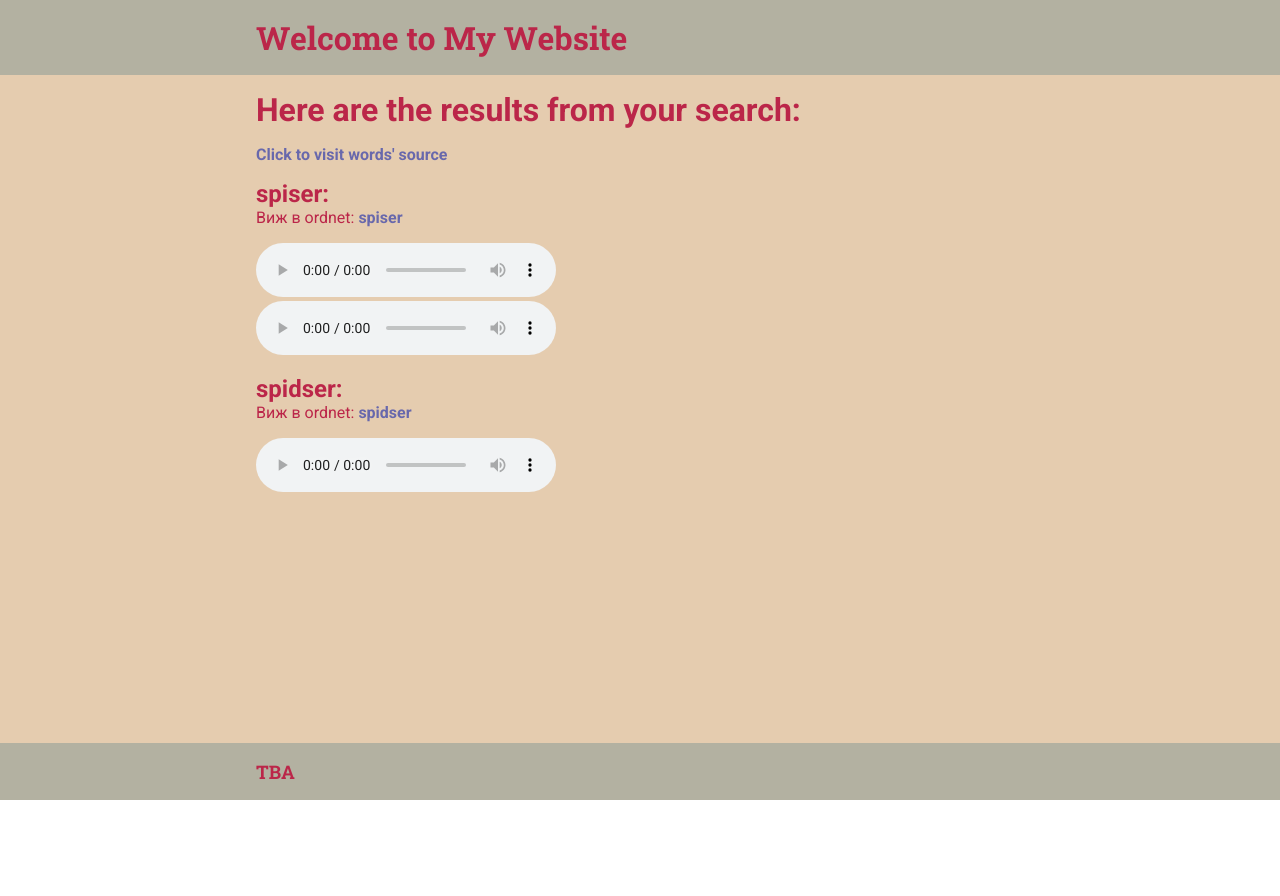
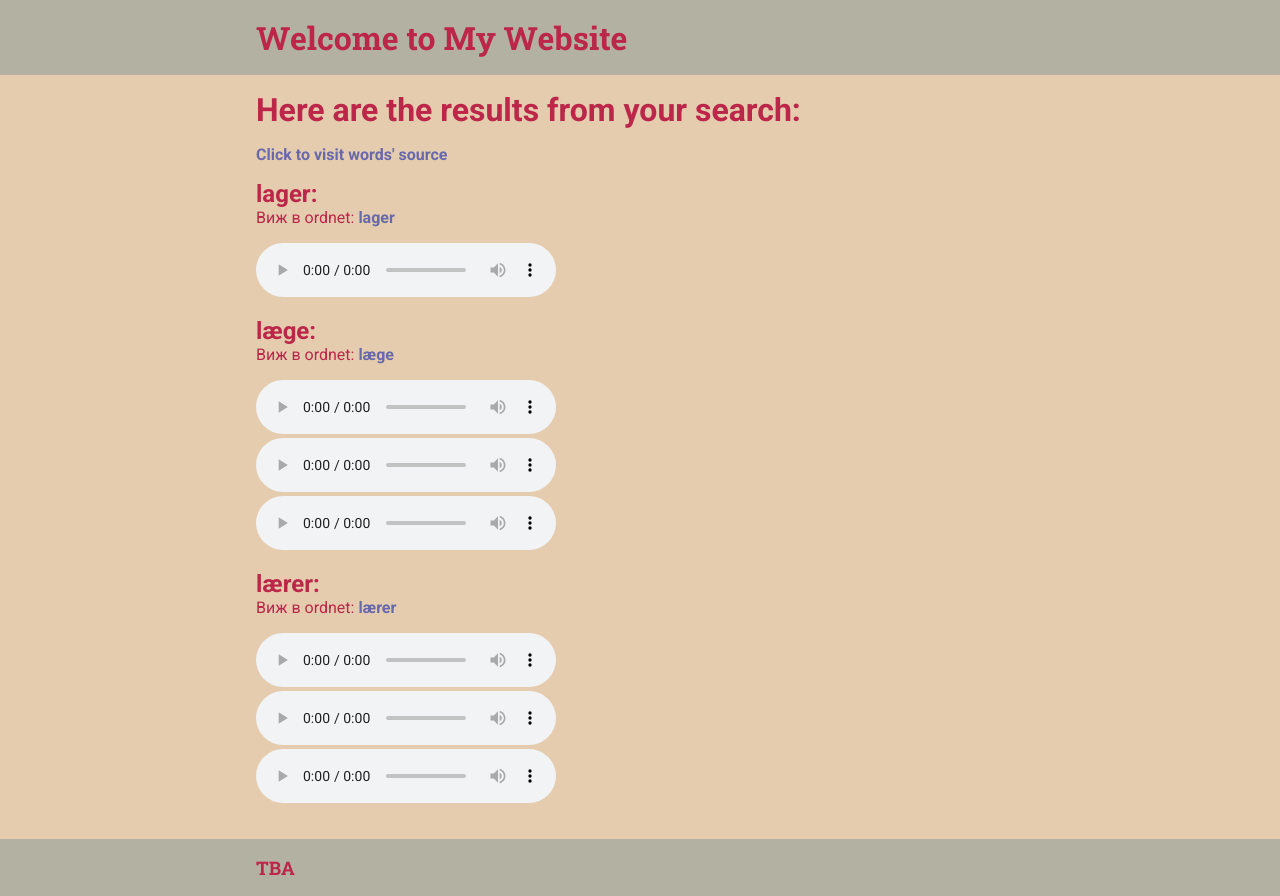
Before and after one commit to alchemistbg/forvo-web-scraping, a plain HTML site: page docs/index.html in a window 1280 px wide. Before the commit the page ends 800 px from the top, so only its background shows below. Drawn offline with Linux system fonts and the light colour scheme.

Commit message:
Add some new words

```diff
--- a/docs/index.html
+++ b/docs/index.html
@@ -24,28 +24,54 @@
                     <h2 class="main-title">Here are the results from your search:</h2>
                     <h4 class="source-link"><a href=https://www.bog-ide.dk/produkt/134230/jussi-adler-olsen-kvinden-i-buret-paperback/3128299 target=_blank>Click to visit words' source</a></h4>
                     					<section class="word-section">
-						<h2 class="word-header">spiser: <span class="word-meaning"></span></h2>
-						<p class="word-link">Виж в ordnet: <a href="https://ordnet.dk/ddo/ordbog?query=spiser" target=_blank>spiser</a></p>
+						<h2 class="word-header">lager: <span class="word-meaning"></span></h2>
+						<p class="word-link">Виж в ordnet: <a href="https://ordnet.dk/ddo/ordbog?query=lager" target=_blank>lager</a></p>
 						<ul class="word-results">
 							<li class="word-audio">
-								<audio controls src= 'https://audio12.forvo.com/mp3/9063919/33/9063919_33_907828_650767.mp3'>
-									<a href=https://audio12.forvo.com/mp3/9063919/33/9063919_33_907828_650767.mp3>spiser</a>
-								</audio>
-							</li>
-							<li class="word-audio">
-								<audio controls src= 'https://audio12.forvo.com/mp3/9061885/33/9061885_33_907828_1.mp3'>
-									<a href=https://audio12.forvo.com/mp3/9061885/33/9061885_33_907828_1.mp3>spiser</a>
+								<audio controls src= 'https://audio12.forvo.com/mp3/9023431/33/9023431_33_22403_138084.mp3'>
+									<a href=https://audio12.forvo.com/mp3/9023431/33/9023431_33_22403_138084.mp3>lager</a>
 								</audio>
 							</li>
 						</ul>
 					</section>
 					<section class="word-section">
-						<h2 class="word-header">spidser: <span class="word-meaning"></span></h2>
-						<p class="word-link">Виж в ordnet: <a href="https://ordnet.dk/ddo/ordbog?query=spidser" target=_blank>spidser</a></p>
+						<h2 class="word-header">læge: <span class="word-meaning"></span></h2>
+						<p class="word-link">Виж в ordnet: <a href="https://ordnet.dk/ddo/ordbog?query=læge" target=_blank>læge</a></p>
 						<ul class="word-results">
 							<li class="word-audio">
-								<audio controls src= 'https://audio12.forvo.com/mp3/9832294/33/9832294_33_5844319.mp3'>
-									<a href=https://audio12.forvo.com/mp3/9832294/33/9832294_33_5844319.mp3>spidser</a>
+								<audio controls src= 'https://audio12.forvo.com/mp3/9020410/33/9020410_33_657479_1.mp3'>
+									<a href=https://audio12.forvo.com/mp3/9020410/33/9020410_33_657479_1.mp3>læge</a>
+								</audio>
+							</li>
+							<li class="word-audio">
+								<audio controls src= 'https://audio12.forvo.com/mp3/10054671/33/10054671_33_657479.mp3'>
+									<a href=https://audio12.forvo.com/mp3/10054671/33/10054671_33_657479.mp3>læge</a>
+								</audio>
+							</li>
+							<li class="word-audio">
+								<audio controls src= 'https://audio12.forvo.com/mp3/9816747/33/9816747_33_657479.mp3'>
+									<a href=https://audio12.forvo.com/mp3/9816747/33/9816747_33_657479.mp3>læge</a>
+								</audio>
+							</li>
+						</ul>
+					</section>
+					<section class="word-section">
+						<h2 class="word-header">lærer: <span class="word-meaning"></span></h2>
+						<p class="word-link">Виж в ordnet: <a href="https://ordnet.dk/ddo/ordbog?query=lærer" target=_blank>lærer</a></p>
+						<ul class="word-results">
+							<li class="word-audio">
+								<audio controls src= 'https://audio12.forvo.com/mp3/8974660/33/8974660_33_390798_1.mp3'>
+									<a href=https://audio12.forvo.com/mp3/8974660/33/8974660_33_390798_1.mp3>lærer</a>
+								</audio>
+							</li>
+							<li class="word-audio">
+								<audio controls src= 'https://audio12.forvo.com/mp3/9010370/33/9010370_33_390798.mp3'>
+									<a href=https://audio12.forvo.com/mp3/9010370/33/9010370_33_390798.mp3>lærer</a>
+								</audio>
+							</li>
+							<li class="word-audio">
+								<audio controls src= 'https://audio12.forvo.com/mp3/9732323/33/9732323_33_390798.mp3'>
+									<a href=https://audio12.forvo.com/mp3/9732323/33/9732323_33_390798.mp3>lærer</a>
 								</audio>
 							</li>
 						</ul>
```
Also changed, not shown: 1 other file.
